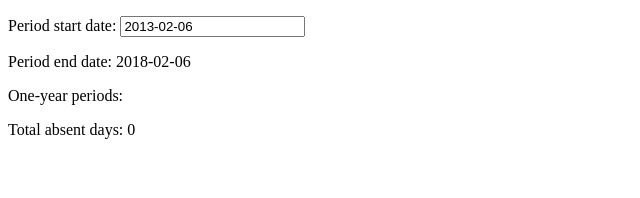
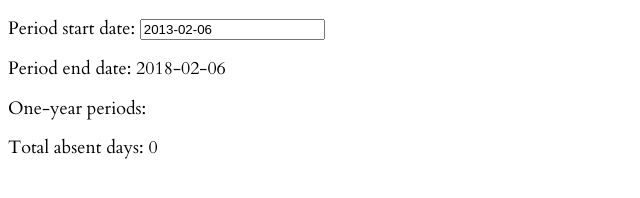
Before and after one commit to robmiller/immigration-absences, a plain HTML site: page index.html in a window 1280 px wide. Shown: the whole page, without its empty margins (0-640 px from the left). Drawn offline with nearby package versions, Linux system fonts and the light colour scheme.

Commit message:
Basic styling

```diff
--- /dev/null
+++ b/app.css
@@ -0,0 +1,11 @@
+body {
+	font-family:'Cardo', Baskerville, serif;
+	font-weight:400;
+	font-size:18px;
+	line-height:1.2;
+}
+
+input:invalid {
+	border:1px solid red;
+	background:rgba(244, 67, 54, 0.33);
+}
--- a/index.html
+++ b/index.html
@@ -3,11 +3,14 @@
 <head>
   <meta charset="utf-8">
   <title>Absence calculator</title>
+
+  <link href="https://fonts.googleapis.com/css?family=Cardo:400,400i,700" rel="stylesheet">
+  <link href="app.css" rel="stylesheet">
 </head>
 <body>
 
   <div id="app">
-    <p>Period start date: <input type="text" id="period_start" v-model="period.start" v-on:input="calculate_years"></p>
+    <p>Period start date: <input type="text" id="period_start" v-model="period.start" v-on:input="calculate_years" require pattern="^\d{4}-\d{2}-\d{2}$"></p>
     <p>Period end date: {{ period.end }}</p>
 
     <p>One-year periods:
```
